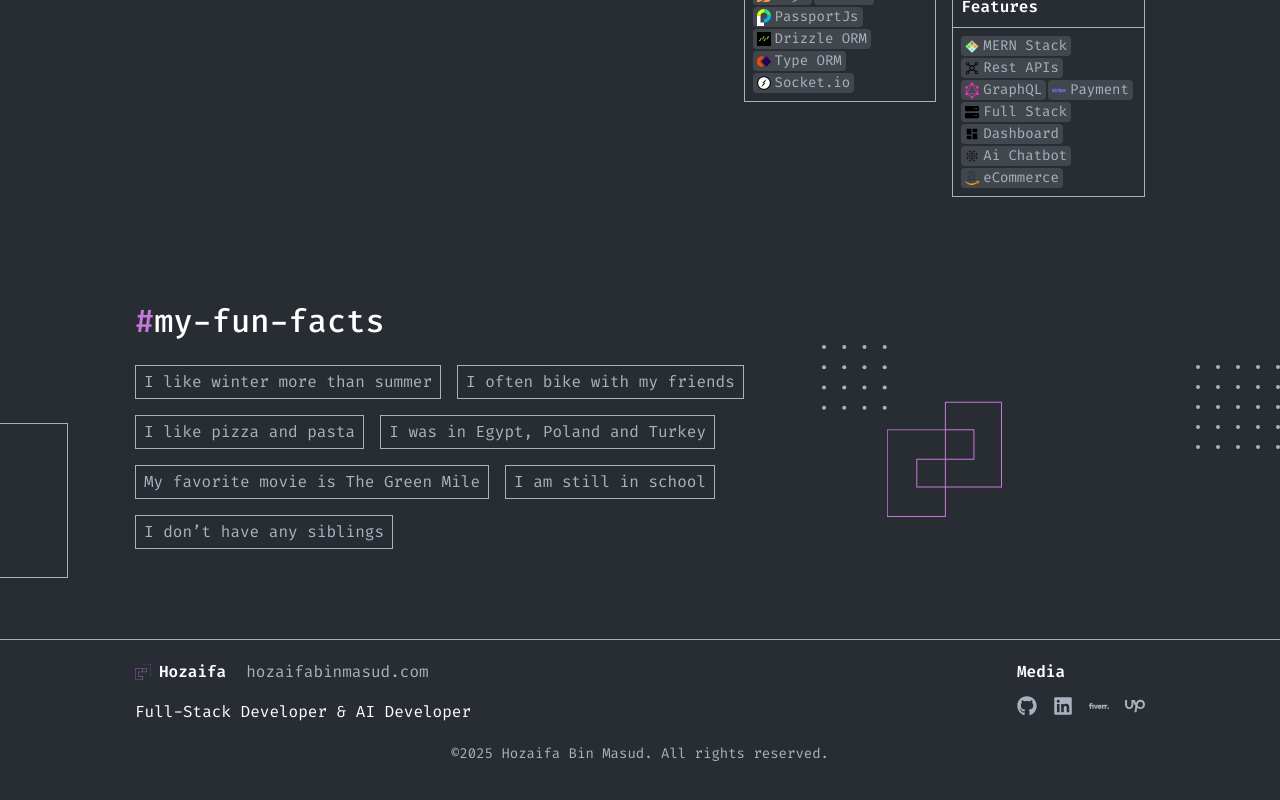
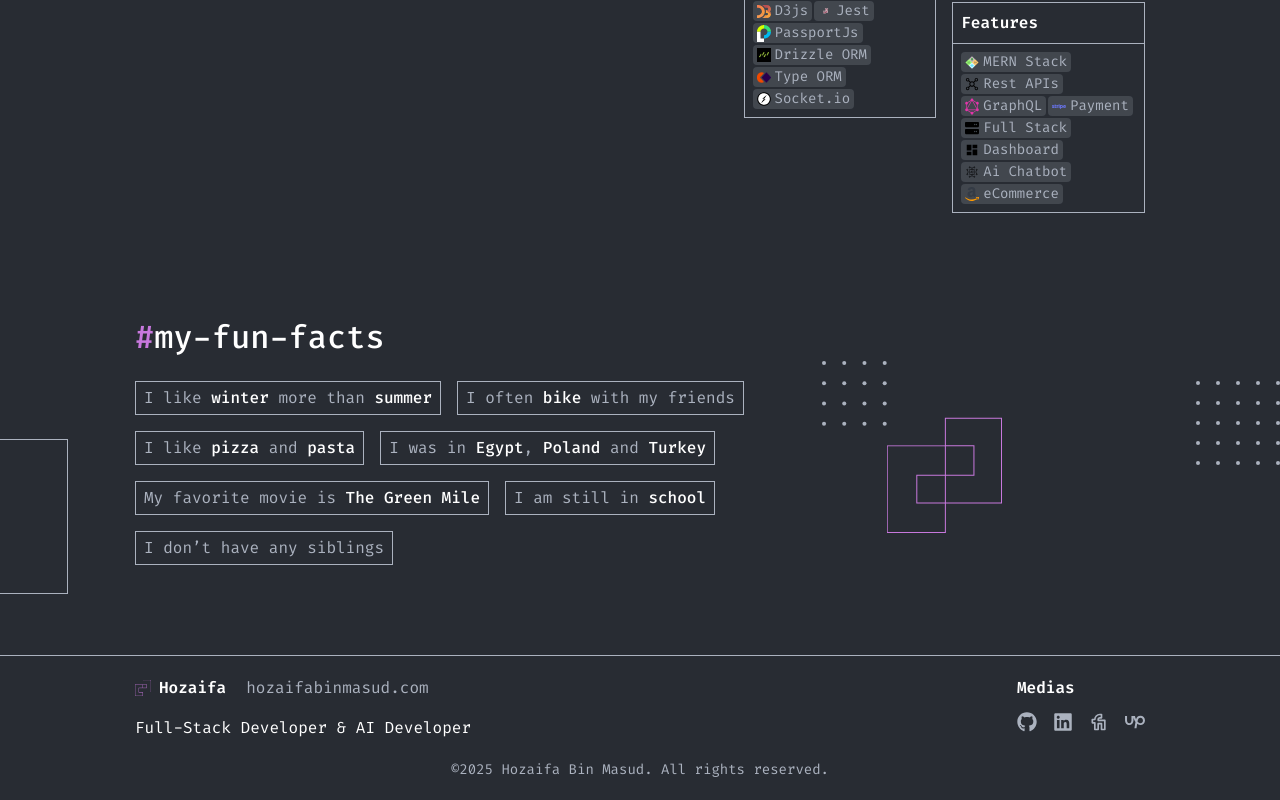
Before and after one commit to hozaifa4you/hozaifabinmasud, a Next.js app in the folder apps/frontend/: page /about-me in a window 1280 px wide. Shown: the part 1108-1908 px from the top of the page. Built offline with nearby package versions, Linux system fonts and the light colour scheme.

Commit message:
About me page responsive

```diff
--- a/apps/frontend/src/app/page.tsx
+++ b/apps/frontend/src/app/page.tsx
@@ -4,7 +4,7 @@ import { EducationTrainingSectionV2 } from '@/components/home/education-section-
 import { HeroSection } from '@/components/home/hero-section';
 import { ProjectsSection } from '@/components/home/projects-section';
 import { SkillsSection } from '@/components/home/skills-section';
-import { StatsGrid } from '@/components/home/stats-grid';
+import { StatsGrid } from '@/components/home/stats-section';
 import { WorksSection } from '@/components/home/works-section';
 import { educationStats } from '@/lib/education-data';
 
--- a/apps/frontend/src/components/about-me/fun-facts-section.tsx
+++ b/apps/frontend/src/components/about-me/fun-facts-section.tsx
@@ -6,23 +6,22 @@ const FunFactSection = () => {
    return (
       <section className="section-padding relative mb-10">
          <div className="container">
-            <h4 className="text-[32px] font-medium text-white">
+            <h4 className="text-[26px] font-medium text-white md:text-[28px] lg:text-[32px]">
                <span className="text-primary">#</span>my-fun-facts
             </h4>
 
-            <div className="grid grid-cols-3 gap-5">
-               <div className="mt-5 flex flex-wrap gap-4 xl:col-span-2">
+            <div className="grid md:grid-cols-3 md:gap-5">
+               <div className="mt-5 flex flex-wrap gap-4 md:col-span-2">
                   {funFacts.map((fact) => (
                      <p
                         className="border-text border p-2 leading-none"
                         key={fact.id}
-                     >
-                        {fact.text}
-                     </p>
+                        dangerouslySetInnerHTML={{ __html: fact.text }}
+                     />
                   ))}
                </div>
 
-               <div className="xl:col-span-1">
+               <div className="hidden md:col-span-1 md:block">
                   <Image
                      src="/assets/logo-box.svg"
                      alt="Logo Box"
--- a/apps/frontend/src/components/footer.tsx
+++ b/apps/frontend/src/components/footer.tsx
@@ -1,7 +1,7 @@
 import Image from 'next/image';
 import Link from 'next/link';
 import { FaGithub, FaLinkedin, FaUpwork } from 'react-icons/fa6';
-import { SiFiverr } from 'react-icons/si';
+import { TbBrandFiverr } from 'react-icons/tb';
 
 const Footer = () => {
    return (
@@ -35,7 +35,7 @@ const Footer = () => {
                <div className="flex sm:justify-end">
                   <div>
                      <span className="block font-semibold text-white">
-                        Media
+                        Medias
                      </span>
 
                      <ul className="mt-3 flex items-center gap-4">
@@ -43,6 +43,7 @@ const Footer = () => {
                            <Link
                               href="https://github.com/hozaifa4you"
                               target="_blank"
+                              className="hover:text-primary transition-all duration-200 ease-in-out"
                            >
                               <FaGithub className="size-5" />
                            </Link>
@@ -51,6 +52,7 @@ const Footer = () => {
                            <Link
                               href="https://www.linkedin.com/in/hozaifa-bin-masud-4b7835244/"
                               target="_blank"
+                              className="hover:text-primary transition-all duration-200 ease-in-out"
                            >
                               <FaLinkedin className="size-5" />
                            </Link>
@@ -59,14 +61,16 @@ const Footer = () => {
                            <Link
                               href="https://www.fiverr.com/hozaifa4you"
                               target="_blank"
+                              className="hover:text-primary transition-all duration-200 ease-in-out"
                            >
-                              <SiFiverr className="size-5" />
+                              <TbBrandFiverr className="size-5" />
                            </Link>
                         </li>
                         <li>
                            <Link
                               href="https://www.upwork.com/freelancers/~01361961bd46c0b936?mp_source=share"
                               target="_blank"
+                              className="hover:text-primary transition-all duration-200 ease-in-out"
                            >
                               <FaUpwork className="size-5" />
                            </Link>
--- a/apps/frontend/src/components/home/stats-grid.tsx
+++ b/apps/frontend/src/components/home/stats-section.tsx
@@ -8,7 +8,7 @@ interface StatProps {
 export function StatsGrid({ stats }: StatProps) {
    return (
       <section className="section-padding">
-         <div className="container grid grid-cols-2 gap-4 lg:grid-cols-4 lg:gap-6">
+         <div className="container grid grid-cols-2 gap-4 md:grid-cols-3 lg:grid-cols-6 lg:gap-6">
             {stats.map((stat, index) => (
                <StatItem key={index} value={stat.value} label={stat.label} />
             ))}
--- a/apps/frontend/src/components/ui/textarea.tsx
+++ b/apps/frontend/src/components/ui/textarea.tsx
@@ -23,7 +23,7 @@ export const Textarea = ({
          />
          <label
             htmlFor="floating_outlined"
-            className="bg-bg-main text-text absolute start-1 top-1.5 z-10 origin-[0] scale-100 transform px-2 duration-300 peer-focus:-translate-y-4 peer-focus:scale-100 peer-focus:px-2 peer-focus:font-medium peer-focus:text-white"
+            className="bg-bg-main text-text absolute start-1 top-2 z-10 origin-[0] -translate-y-4 scale-75 transform px-2 duration-300 peer-placeholder-shown:top-2 peer-placeholder-shown:-translate-y-0 peer-placeholder-shown:scale-100 peer-focus:top-1.5 peer-focus:-translate-y-4 peer-focus:scale-100 peer-focus:px-2 peer-focus:font-medium peer-focus:text-white"
          >
             {label}
          </label>
--- a/apps/frontend/src/lib/data.ts
+++ b/apps/frontend/src/lib/data.ts
@@ -1,4 +1,3 @@
-import { StatType } from './education-data';
 import { projects, ProjectType } from './mock-data';
 
 export type SkillType = { id: number; name: string; icon: string };
@@ -308,12 +307,30 @@ const smallProjects = [
 ];
 
 const funFacts = [
-   { id: 1, text: 'I like winter more than summer' },
-   { id: 2, text: 'I often bike with my friends' },
-   { id: 3, text: 'I like pizza and pasta' },
-   { id: 4, text: 'I was in Egypt, Poland and Turkey' },
-   { id: 5, text: 'My favorite movie is The Green Mile' },
-   { id: 6, text: 'I am still in school' },
+   {
+      id: 1,
+      text: 'I like <span class="text-white font-medium">winter</span> more than <span class="text-white font-medium">summer</span>',
+   },
+   {
+      id: 2,
+      text: 'I often <span class="text-white font-medium">bike</span> with my friends',
+   },
+   {
+      id: 3,
+      text: 'I like <span class="text-white font-medium">pizza</span> and <span class="text-white font-medium">pasta</span>',
+   },
+   {
+      id: 4,
+      text: 'I was in <span class="text-white font-medium">Egypt</span>, <span class="text-white font-medium">Poland</span> and <span class="text-white font-medium">Turkey</span>',
+   },
+   {
+      id: 5,
+      text: 'My favorite movie is <span class="text-white font-medium">The Green Mile</span>',
+   },
+   {
+      id: 6,
+      text: 'I am still in <span class="text-white font-medium">school</span>',
+   },
    { id: 7, text: 'I don’t have any siblings' },
 ];
 
@@ -394,25 +411,6 @@ const projectDetails = [
    },
 ];
 
-const professionalStats: StatType[] = [
-   {
-      label: 'Years of Experience',
-      value: '5+',
-   },
-   {
-      label: 'Projects Completed',
-      value: '30+',
-   },
-   {
-      label: 'Technologies Mastered',
-      value: '10+',
-   },
-   {
-      label: 'Happy Clients',
-      value: '20+',
-   },
-];
-
 export {
    languages,
    databases,
@@ -430,7 +428,6 @@ export {
    academicAll,
    trainingAll,
    projectDetails,
-   professionalStats,
 };
 
 export type AcademicType = (typeof academics)[number];
--- a/apps/frontend/src/lib/education-data.ts
+++ b/apps/frontend/src/lib/education-data.ts
@@ -125,10 +125,12 @@ export const trainingData = [
 ];
 
 export const educationStats = [
-   { value: '2', label: 'Degrees' },
-   { value: '4', label: 'Certifications' },
-   { value: '17', label: 'Months Training' },
-   { value: '4.8', label: 'Avg Rating' },
+   { id: 3, value: '2', label: 'Companies' },
+   { id: 6, value: '16+', label: 'Projects' },
+   { id: 1, value: '2', label: 'Degrees' },
+   { id: 2, value: '4', label: 'Certifications' },
+   { id: 4, value: '3.9', label: 'Year Experiences' },
+   { id: 5, value: '32+', label: 'Technologies' },
 ];
 
 export type StatType = (typeof educationStats)[number];
```
Also changed, not shown: apps/frontend/src/app/about-me/page.tsx (+11 -11 lines).
